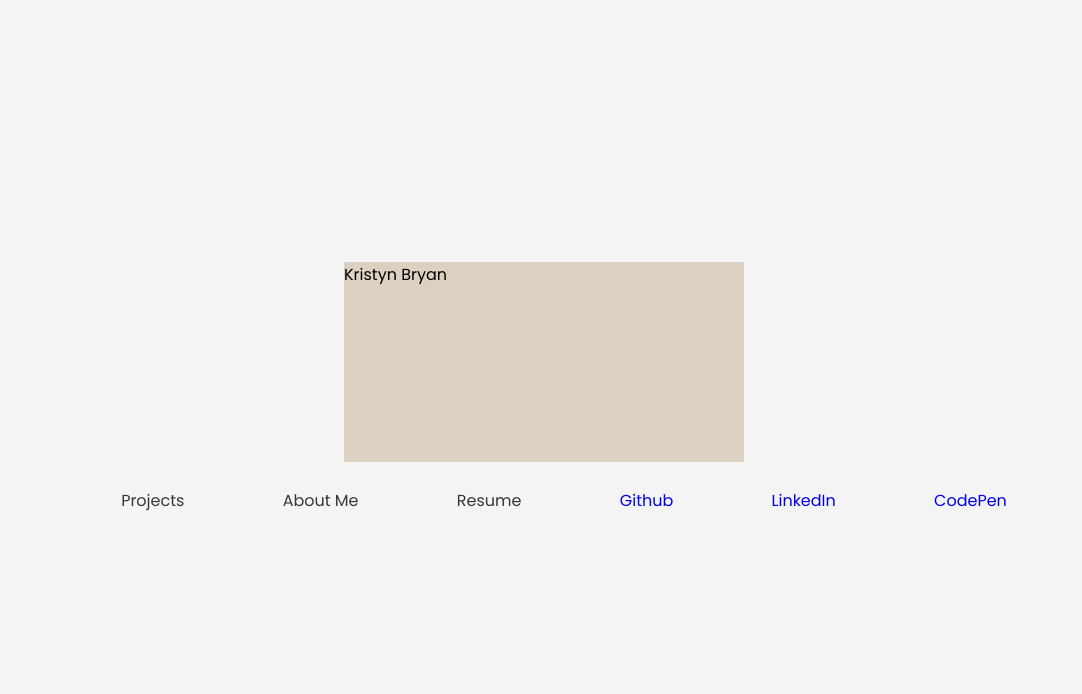
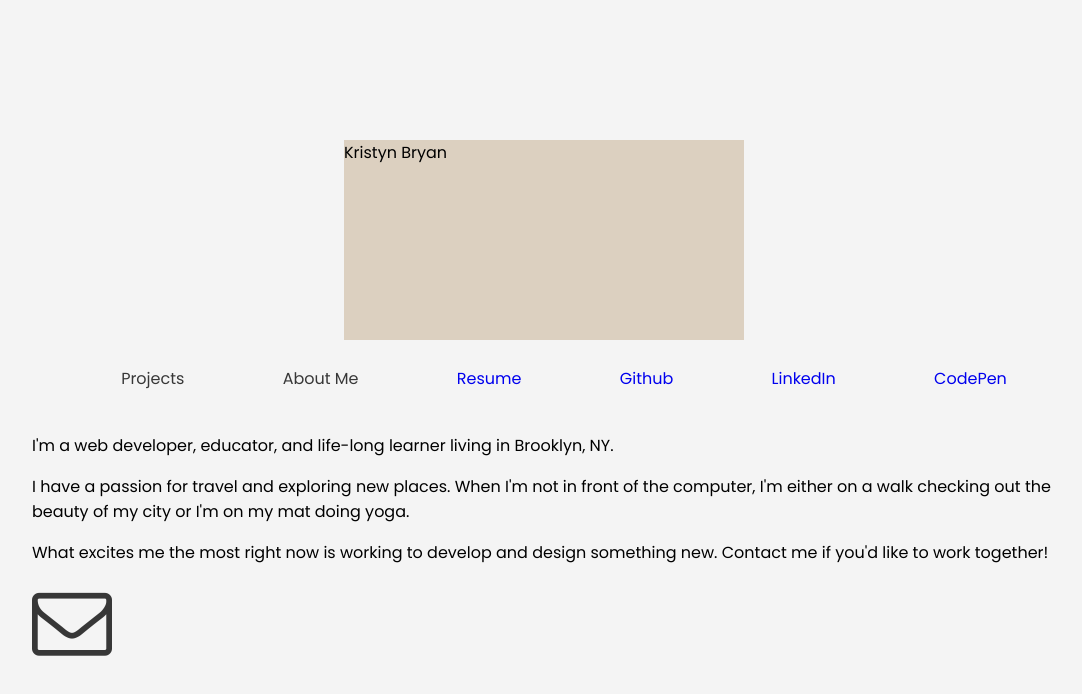
Before and after one commit to kristynrb/kristynrb.github.io, a plain HTML site: page index.html in a window 1280 px wide. Shown: the whole page, without its empty margins (96-1178 px from the left). Drawn offline with Linux system fonts and the light colour scheme.

Commit message:
added resume. Started about me section

```diff
--- a/index.html
+++ b/index.html
@@ -6,6 +6,8 @@
 
     <!-- Stylesheets -->
     <link rel="stylesheet" href="style.css">
+    <link rel="stylesheet" href="https://cdnjs.cloudflare.com/ajax/libs/font-awesome/4.7.0/css/font-awesome.min.css">
+
   </head>
   <body>
     <div id="container">
@@ -14,7 +16,7 @@
         <ul>
           <li>Projects</li>
           <li>About Me</li>
-          <li>Resume</li>
+          <li><a href="KBryan_Resume.pdf" target="_blank">Resume</a></li>
           <li><a href="https://github.com/kristynrb" target="_blank">Github</a></li>
           <li> <a href="https://www.linkedin.com/in/kristynbryan" target="_blank">LinkedIn</a></li>
           <li><a href="http://codepen.io/kristynrb" target="_blank">CodePen</a></li>
@@ -28,6 +30,19 @@
 
       <!-- Show and hide section -->
       <section id="about-me">
+        <p>
+          I'm a web developer, educator, and  life-long learner living in Brooklyn, NY.
+        </p>
+
+        <p>
+          I have a passion for travel and exploring new places. When I'm not in front of the computer, I'm either on a walk checking out the beauty of my city or I'm on my mat doing yoga.
+        </p>
+
+        <p>
+          What excites me the most right now is working to develop and design something new. Contact me if you'd like to work together!
+        </p>
+
+        <a href="mailto:kristynrb@gmail.com" target="_blank"><i class="fa fa-envelope-o fa-5x"></i></a>
 
       </section>
     </div>
--- a/style.css
+++ b/style.css
@@ -65,3 +65,15 @@ a:hover {
 #display-section {
   margin: 40px;
 }
+
+#about-me {
+  width: 80%;
+}
+
+i {
+  color: #373737;
+}
+
+i:hover {
+  color: #C0B283;
+}
```
Also changed, not shown: 1 other file.
